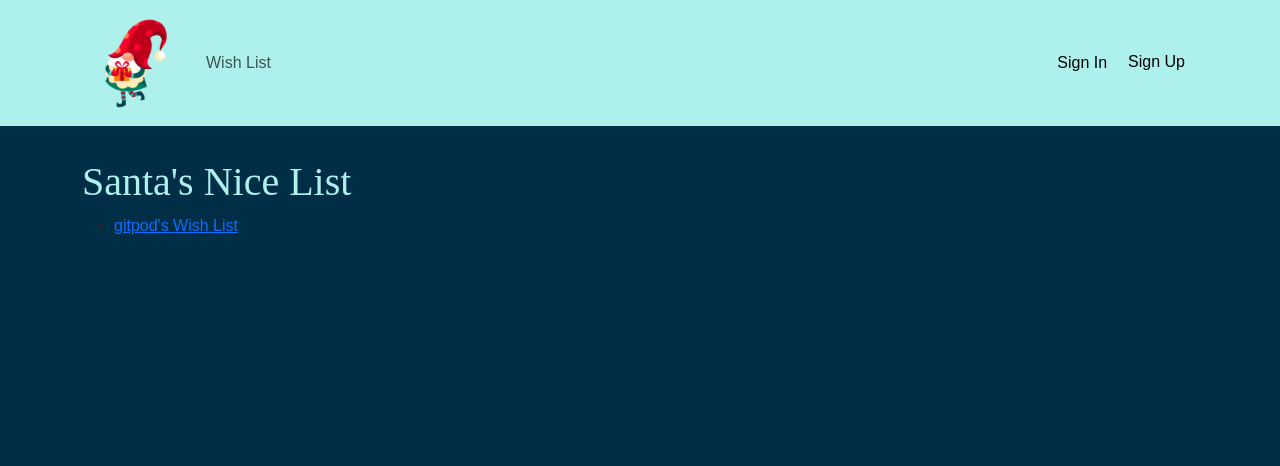
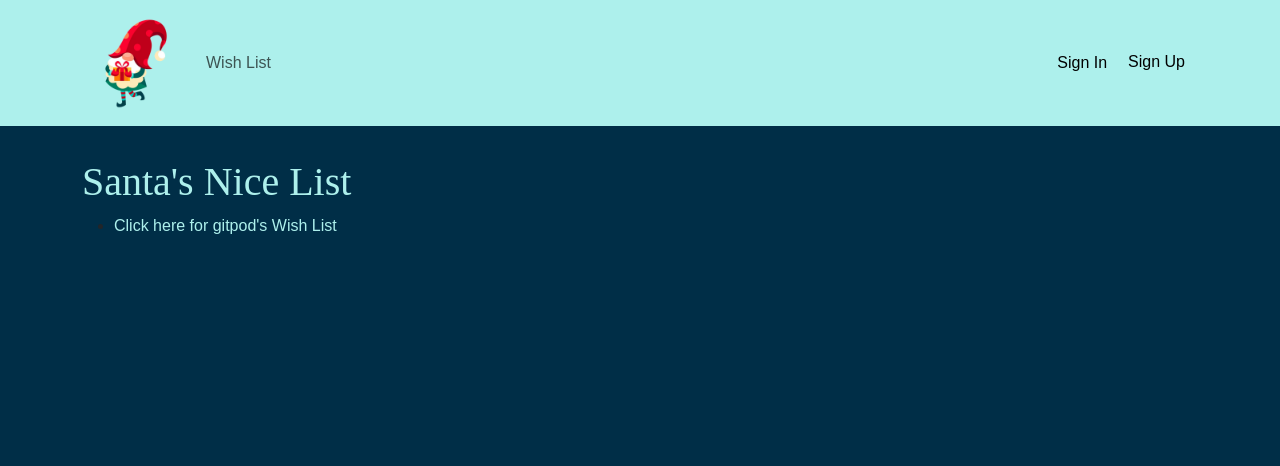
Before and after one commit to glaw2000/Christmas-Fun, a Django app: page /list/ in a window 1280 px wide. Shown: the top 466 px of the page. Run offline with Django 4.2, Linux system fonts and the light colour scheme; data comes from the database, SQL or seed files in the repository; some libraries are stand-ins or nearby versions; some web fonts are replaced.

Commit message:
add id to ul in nice_list.html and styled in style.css

```diff
--- a/list/templates/list/nice_list.html
+++ b/list/templates/list/nice_list.html
@@ -4,11 +4,11 @@
 {% block content %}
 <h1>Santa's Nice List</h1>
 
-<ul>
+<ul id="nice">
     {% for user in users %}
         {% if user.is_authenticated %}
             <li>
-                <a href="{% url 'wishes' pk=user.pk %}">{{ user.username }}'s Wish List</a>
+                <a href="{% url 'wishes' pk=user.pk %}">Click here for {{ user.username }}'s Wish List</a>
             </li>
         {% endif %}
     {% endfor %}
--- a/static/css/style.css
+++ b/static/css/style.css
@@ -68,6 +68,12 @@ p {
   background-color: var(--color-primary);
 }
 
+/* Nice List */
+#nice a{
+  text-decoration: none;
+  color: var(--color-primary);
+}
+
 
 /* Footer */
 footer {
```
